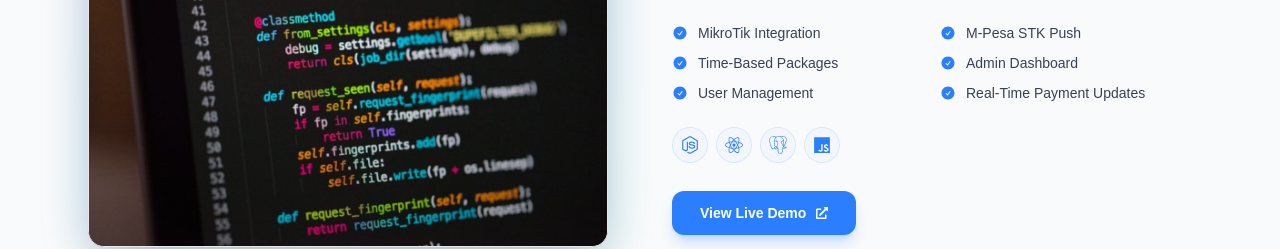
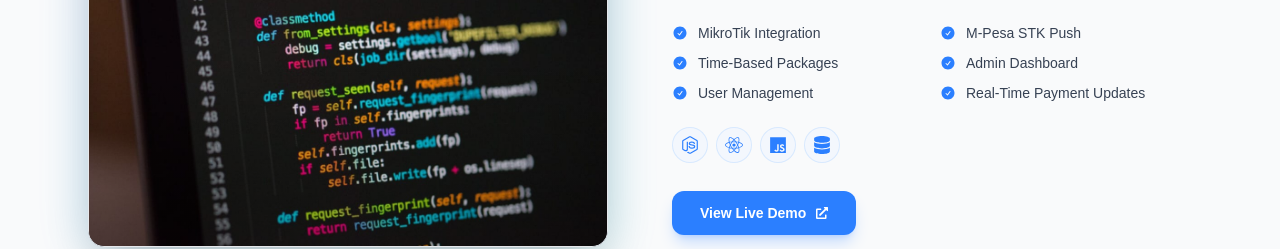
Before and after one commit to Nigiddy/my_portfolio, a Next.js app: page / in a window 1280 px wide. Shown: the part 2040-2289 px from the top of the page. Built offline with nearby package versions, Linux system fonts and the light colour scheme.

Commit message:
Modified the tech stack icons

```diff
--- a/src/components/Projects.jsx
+++ b/src/components/Projects.jsx
@@ -2,7 +2,7 @@
 
 import React from "react";
 import Image from "next/image";
-import { FaExternalLinkAlt, FaGithub, FaNodeJs, FaReact, FaJs, FaServer } from "react-icons/fa";
+import { FaExternalLinkAlt, FaGithub, FaNodeJs, FaReact, FaJs, FaDatabase } from "react-icons/fa";
 import { SiPostgresql, SiTypescript, SiTailwindcss, SiSupabase } from "react-icons/si";
 import { HiCheckCircle } from "react-icons/hi2";
 
@@ -29,8 +29,8 @@
     techStack: [
       { name: "Node.js", Icon: FaNodeJs },
       { name: "React", Icon: FaReact },
-      { name: "PostgreSQL", Icon: SiPostgresql },
-      { name: "JavaScript", Icon: FaJs }
+      { name: "JavaScript", Icon: FaJs },
+      { name: "MySQL", Icon: FaDatabase },
     ],
     primaryCta: { label: "View Live Demo", href: "https://qonnectkibaruani.vercel.app/" },
   },
```
